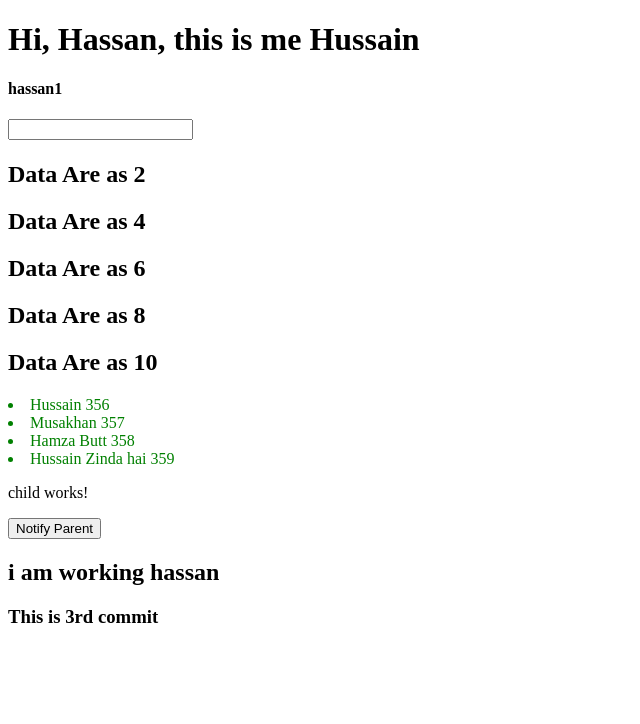
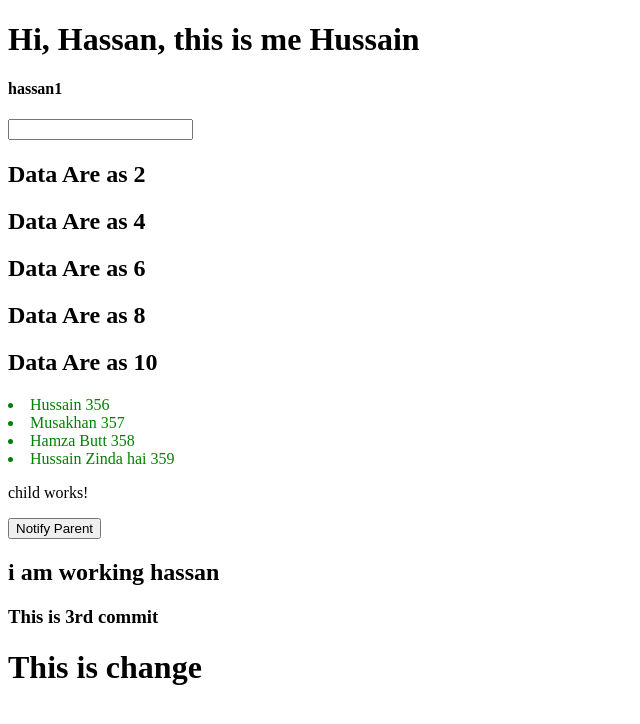
Before and after one commit to hassangee/Angular-demo, an Angular app: page / in a window 1280 px wide. Shown: the top 724 px of the page, without its empty margins (0-640 px from the left). Built offline with nearby package versions, Linux system fonts and the light colour scheme.

Commit message:
Hassan ne commit kea hai

```diff
--- a/src/app/child/child.component.html
+++ b/src/app/child/child.component.html
@@ -2,3 +2,4 @@
 <button (click)="sendNotification()">Notify Parent</button>
 <h2>i am working hassan</h2>
 <h3>This is 3rd commit</h3>
+<h1>This is change</h1>
```
